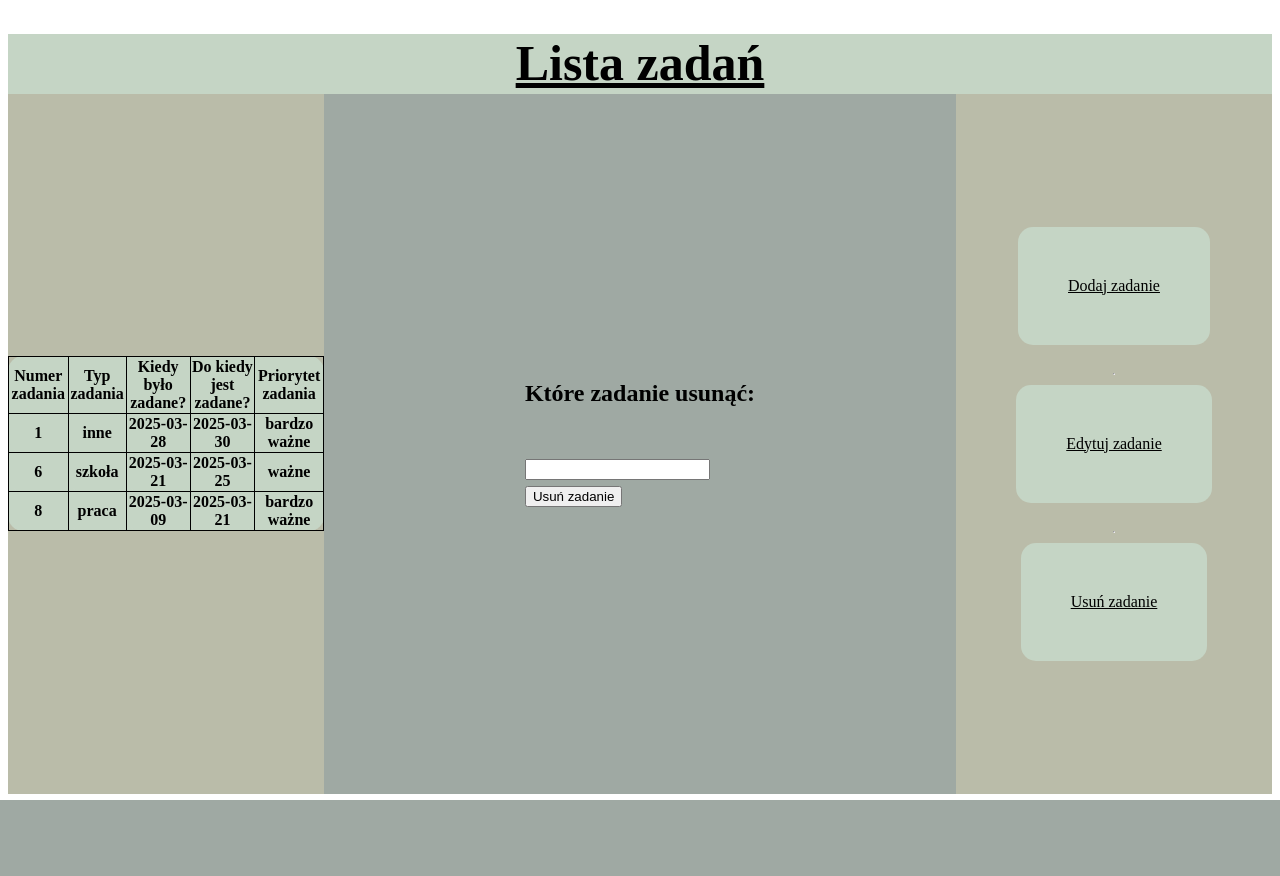
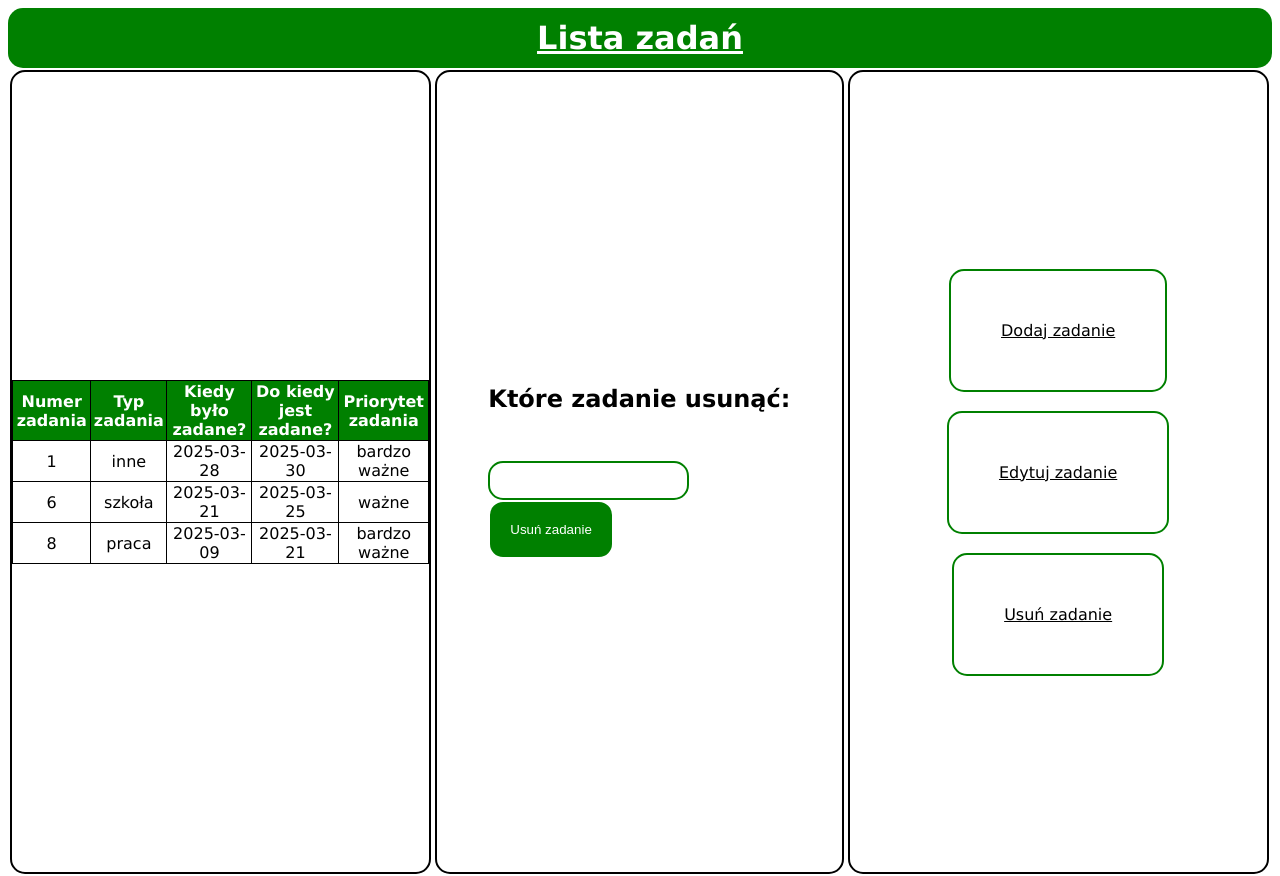
Before and after one commit to Emilia57/TODO-lista, a PHP site: page /usun.php in a window 1280 px wide. Before the commit the page ends 800 px from the top, so only its background shows below. Run offline with PHP 8.4, Linux system fonts and the light colour scheme; data comes from the database, SQL or seed files in the repository; lists and menus that the app fills with data are empty.

Commit message:
Add files via upload

```diff
--- a/TODO_lista/dodaj.php
+++ b/TODO_lista/dodaj.php
@@ -28,7 +28,7 @@
                     $zap = "SELECT * FROM zadania;";
                     $wynik = mysqli_query($conn, $zap);
                     while ($x = mysqli_fetch_array($wynik)) {
-                        echo "<tr><th>".$x[0]."</th><th>".$x[1]."</th><th>".$x[2]."</th><th>".$x[3]."</th><th>".$x[4]."</th></tr>";
+                        echo "<tr><td>".$x[0]."</td><td>".$x[1]."</td><td>".$x[2]."</td><td>".$x[3]."</td><td>".$x[4]."</td></tr>";
                     }
                 ?>
             </tbody>
@@ -60,9 +60,7 @@
     </main>
     <aside>
         <a href="dodaj.php">Dodaj zadanie</a><br>
-        <hr>
         <a href="edytuj.php">Edytuj zadanie</a><br>
-        <hr>
         <a href="usun.php">Usuń zadanie</a>
     </aside>
 </body>
--- a/TODO_lista/dodaj2.php
+++ b/TODO_lista/dodaj2.php
@@ -46,7 +46,7 @@
                     $zap = "SELECT * FROM zadania;";
                     $wynik = mysqli_query($conn, $zap);
                     while ($x = mysqli_fetch_array($wynik)) {
-                        echo "<tr><th>".$x[0]."</th><th>".$x[1]."</th><th>".$x[2]."</th><th>".$x[3]."</th><th>".$x[4]."</th></tr>";
+                        echo "<tr><td>".$x[0]."</td><td>".$x[1]."</td><td>".$x[2]."</td><td>".$x[3]."</td><td>".$x[4]."</td></tr>";
                     }
                 ?>
             </tbody>
@@ -54,9 +54,7 @@
     </main>
     <aside>
         <a href="dodaj.php">Dodaj zadanie</a><br>
-        <hr>
         <a href="edytuj.php">Edytuj zadanie</a><br>
-        <hr>
         <a href="usun.php">Usuń zadanie</a>
     </aside>
 </body>
--- a/TODO_lista/edytuj.php
+++ b/TODO_lista/edytuj.php
@@ -28,7 +28,7 @@
                     $zap = "SELECT * FROM zadania;";
                     $wynik = mysqli_query($conn, $zap);
                     while ($x = mysqli_fetch_array($wynik)) {
-                        echo "<tr><th>".$x[0]."</th><th>".$x[1]."</th><th>".$x[2]."</th><th>".$x[3]."</th><th>".$x[4]."</th></tr>";
+                        echo "<tr><td>".$x[0]."</td><td>".$x[1]."</td><td>".$x[2]."</td><td>".$x[3]."</td><td>".$x[4]."</td></tr>";
                     }
                 ?>
             </tbody>
@@ -43,9 +43,7 @@
     </main>
     <aside>
         <a href="dodaj.php">Dodaj zadanie</a><br>
-        <hr>
         <a href="edytuj.php">Edytuj zadanie</a><br>
-        <hr>
         <a href="usun.php">Usuń zadanie</a>
     </aside>
 </body>
--- a/TODO_lista/style.css
+++ b/TODO_lista/style.css
@@ -1,42 +1,85 @@
+html {
+    font-family: Verdana;
+}
+header {
+    background-color: green;
+    text-align: center;
+    border-radius: 15px;
+    height: 60px;
+    display: flex;
+    justify-content: center;
+    align-items: center;
+}
+header a {
+    color: white;
+    clear: both;
+}
+main {
+    float: left;
+    border: 2px solid black;
+    width: 32%;
+    height: 800px;
+    border-radius: 15px;
+    margin: 2px;
+    display: flex;
+    justify-content: center;
+    align-items: center;
+}
+aside {
+    float: left;
+    width: 33%;
+    border: 2px solid black;
+    height: 800px;
+    border-radius: 15px;
+    margin: 2px;
+    display: flex;
+    justify-content: center;
+    align-items: center;
+    flex-direction: column;
+}
 aside a {
-    background-color: #c5d5c5;
     padding: 50px;
     border-radius: 15px;
-    margin: 2px;
     text-align: center;
+    border: 2px solid green;
+    color: black;
+}
+aside a:hover {
+    background-color: green;
+    color: white;
 }
 table, th, td {
     border: 1px solid black;
     border-collapse: collapse;
-    background-color: #c5d5c5;
+    text-align: center;
+}
+th {
+    background-color: green;
+    color: white;
+}
+input, select, textarea {
+    border: 2px solid green;
     border-radius: 15px;
+    padding: 10px;
 }
-main {
-    float: left;
-    background-color: #9fa9a3;
-    width: 50%;
-    height: 700px;
-    display: flex;
-    justify-content: center;
-    align-items: center;
+button {
+    background-color: green;
+    color: white;
+    border-radius: 15px;
+    border: 2px solid white;
+    padding: 20px;
 }
-header {
-    text-align: center;
-    background-color: #c5d5c5;
-    clear: both;
-    height: 60px;
-    font-size: 25px;
+button:hover {
+    border: 2px solid green;
+    color: black;
+    background-color: white;
 }
-aside {
-    float: left;
-    background-color: #babca9;
-    height: 700px;
-    width: 25%;
-    justify-content: center;
-    align-items: center;
-    display: flex;
-    flex-direction: column;
+div {
+    border: 2px solid green;
+    border-radius: 15px;
+    margin: 10px;
 }
-a {
-    color: black;
+hr {
+    border: 2px solid green;
+    width: 80%;
 }
--- a/TODO_lista/usun.php
+++ b/TODO_lista/usun.php
@@ -28,7 +28,7 @@
                     $zap = "SELECT * FROM zadania;";
                     $wynik = mysqli_query($conn, $zap);
                     while ($x = mysqli_fetch_array($wynik)) {
-                        echo "<tr><th>".$x[0]."</th><th>".$x[1]."</th><th>".$x[2]."</th><th>".$x[3]."</th><th>".$x[4]."</th></tr>";
+                        echo "<tr><td>".$x[0]."</td><td>".$x[1]."</td><td>".$x[2]."</td><td>".$x[3]."</td><td>".$x[4]."</td></tr>";
                     }
                 ?>
             </tbody>
@@ -43,9 +43,7 @@
     </main>
     <aside>
         <a href="dodaj.php">Dodaj zadanie</a><br>
-        <hr>
         <a href="edytuj.php">Edytuj zadanie</a><br>
-        <hr>
         <a href="usun.php">Usuń zadanie</a>
     </aside>
 </body>
```
Also changed, not shown: TODO_lista/edytuj2.php (+41 -45 lines), TODO_lista/edytuj3.php (+4 -6 lines), TODO_lista/index.php (+3 -5 lines), TODO_lista/usun2.php (+3 -5 lines), lista_zadan.sql (added, +70 -0 lines).
